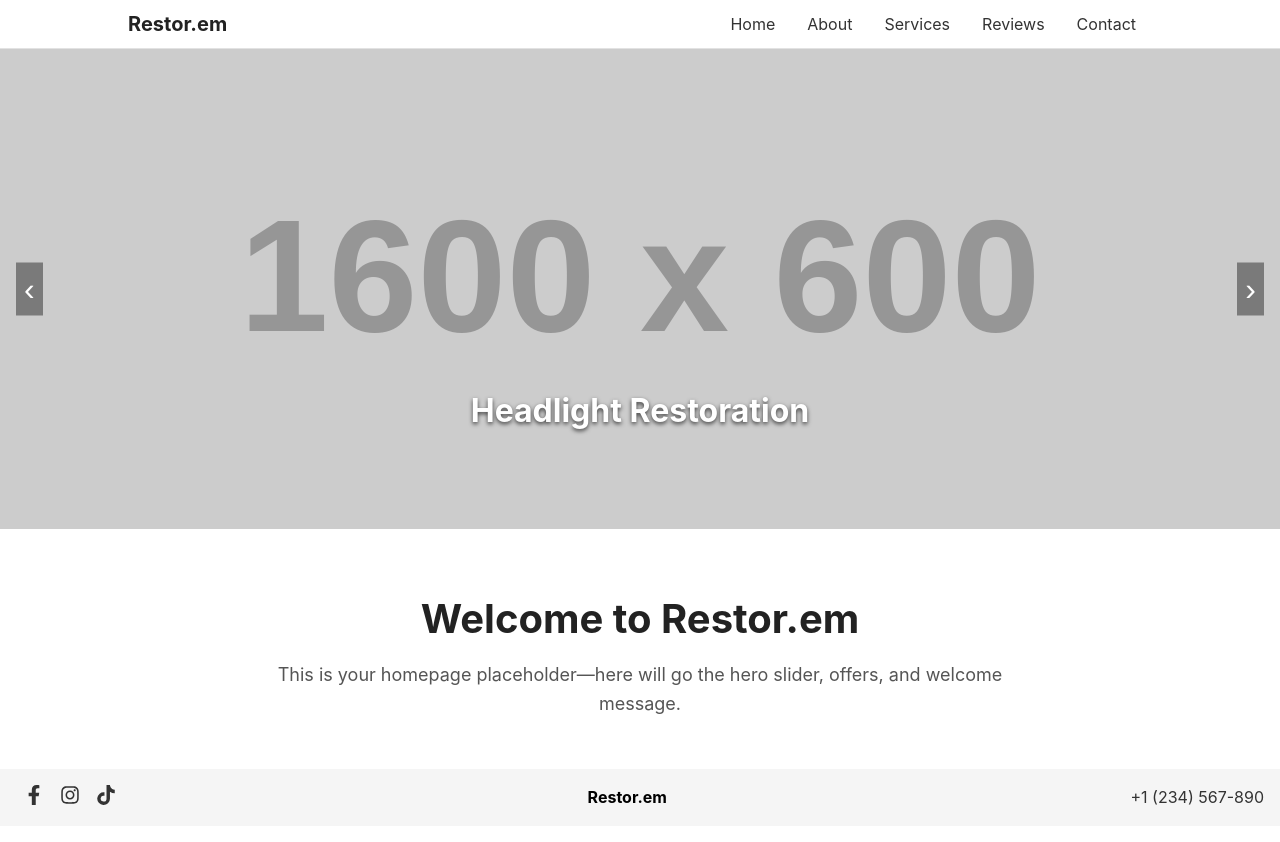
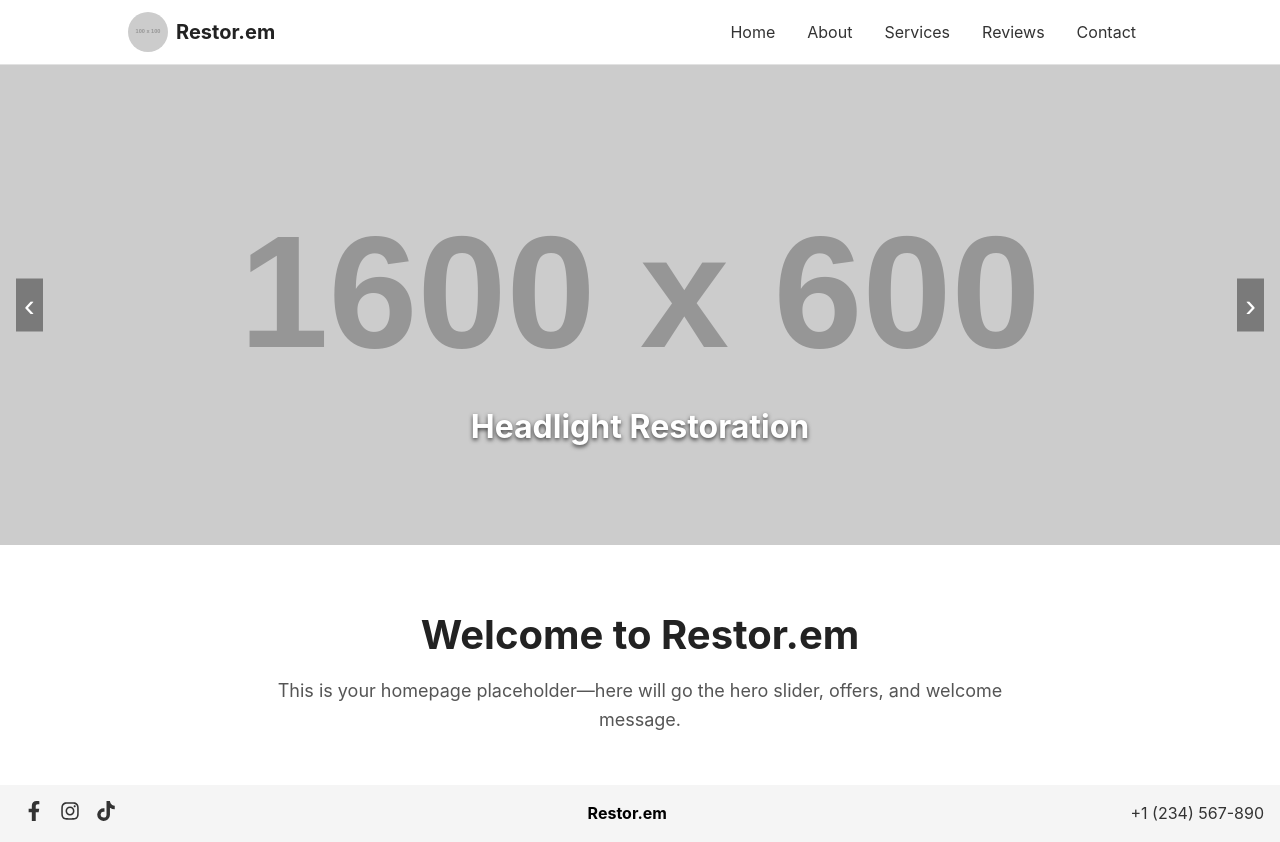
Before and after one commit to usmanAfzalKhan/car-mods-restorem, a React (Create React App) app: page / in a window 1280 px wide. Built offline with nearby package versions, Linux system fonts and the light colour scheme; no server answers.

Commit message:
feat(header): add clickable placeholder logo with hover effect and home link

```diff
--- a/src/components/Header.css
+++ b/src/components/Header.css
@@ -25,6 +25,14 @@
   width: 40px;
   height: 40px;
   border-radius: 50%;
+  object-fit: cover;
+  margin-right: 0.5rem;
+  transition: transform 0.2s ease;
+}
+
+/* Logo hover scale */
+.header__logo:hover {
+  transform: scale(1.1);
 }
 
 .header__title {
@@ -33,7 +41,7 @@
   color: #222;
 }
 
-/* Hamburger button */
+/* Hamburger */
 .header__burger {
   background: none;
   border: none;
@@ -41,7 +49,6 @@
   display: block;
 }
 
-/* Burger lines */
 .burger,
 .burger::before,
 .burger::after {
@@ -60,13 +67,8 @@
   left: 0;
 }
 
-.burger::before {
-  top: -8px;
-}
-
-.burger::after {
-  top: 8px;
-}
+.burger::before { top: -8px; }
+.burger::after  { top: 8px; }
 
 .burger--open {
   background-color: transparent;
@@ -85,7 +87,7 @@
   display: none;
 }
 
-/* Mobile nav shown when open */
+/* Mobile nav open */
 .header__nav--open {
   display: flex;
   flex-direction: column;
@@ -104,11 +106,9 @@
   color: #333;
 }
 
-/* Desktop view: show nav, hide burger */
+/* Desktop override */
 @media (min-width: 768px) {
-  .header__burger {
-    display: none;
-  }
+  .header__burger { display: none; }
   .header__nav {
     display: flex !important;
     position: static;
@@ -117,7 +117,5 @@
     border: none;
     padding: 0;
   }
-  .header__nav a {
-    margin: 0 1rem;
-  }
+  .header__nav a { margin: 0 1rem; }
 }
--- a/src/components/Header.jsx
+++ b/src/components/Header.jsx
@@ -1,39 +1,44 @@
 import React, { useState } from 'react';
 import { Link } from 'react-router-dom';
-// import your logo file when you have it
-// import logo from '../assets/logo.svg';
 import './Header.css';
 
 export default function Header() {
   const [menuOpen, setMenuOpen] = useState(false);
+
+  // Placeholder logo URL
+  const logoUrl = 'https://via.placeholder.com/100?text=Logo';
 
   return (
     <header className="header">
       <div className="header__inner">
         {/* Logo + Site Name */}
         <Link to="/" className="header__brand">
-          {/* <img src={logo} alt="Restor.em logo" className="header__logo" /> */}
+          <img
+            src={logoUrl}
+            alt="Restor.em logo"
+            className="header__logo"
+          />
           <span className="header__title">Restor.em</span>
         </Link>
 
-        {/* Hamburger toggle (mobile) */}
+        {/* Hamburger */}
         <button
           className="header__burger"
-          onClick={() => setMenuOpen(open => !open)}
+          onClick={() => setMenuOpen(o => !o)}
           aria-label="Toggle navigation"
         >
           <div className={`burger ${menuOpen ? 'burger--open' : ''}`} />
         </button>
 
-        {/* Navigation links */}
+        {/* Nav */}
         <nav className={`header__nav ${menuOpen ? 'header__nav--open' : ''}`}>
-          <Link to="/"    onClick={() => setMenuOpen(false)}>Home</Link>
-          <Link to="/about"    onClick={() => setMenuOpen(false)}>About</Link>
+          <Link to="/" onClick={() => setMenuOpen(false)}>Home</Link>
+          <Link to="/about" onClick={() => setMenuOpen(false)}>About</Link>
           <Link to="/services" onClick={() => setMenuOpen(false)}>Services</Link>
-          <Link to="/reviews"  onClick={() => setMenuOpen(false)}>Reviews</Link>
-          <Link to="/contact"  onClick={() => setMenuOpen(false)}>Contact</Link>
+          <Link to="/reviews" onClick={() => setMenuOpen(false)}>Reviews</Link>
+          <Link to="/contact" onClick={() => setMenuOpen(false)}>Contact</Link>
         </nav>
       </div>
     </header>
-  );
+);
 }
```
